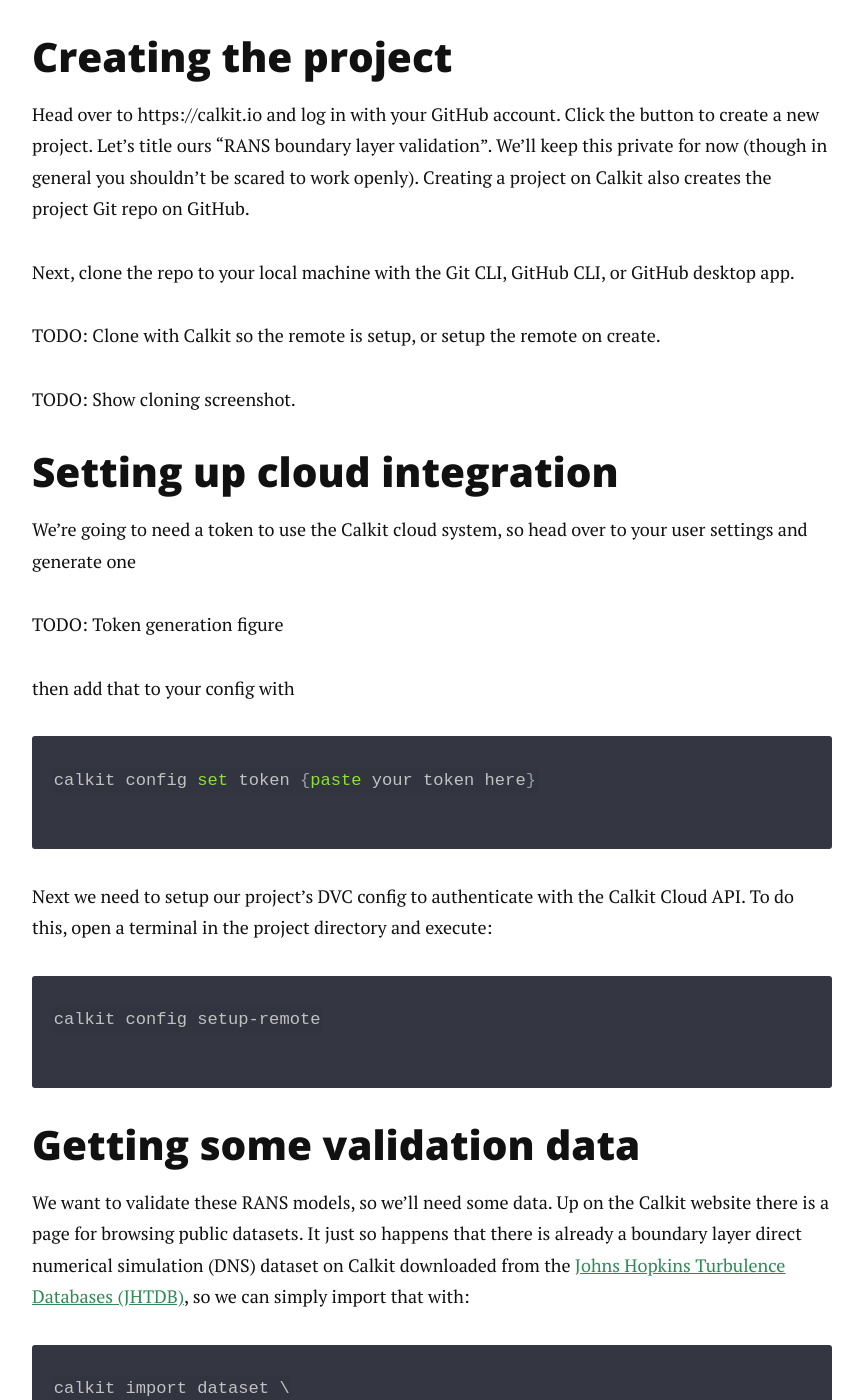
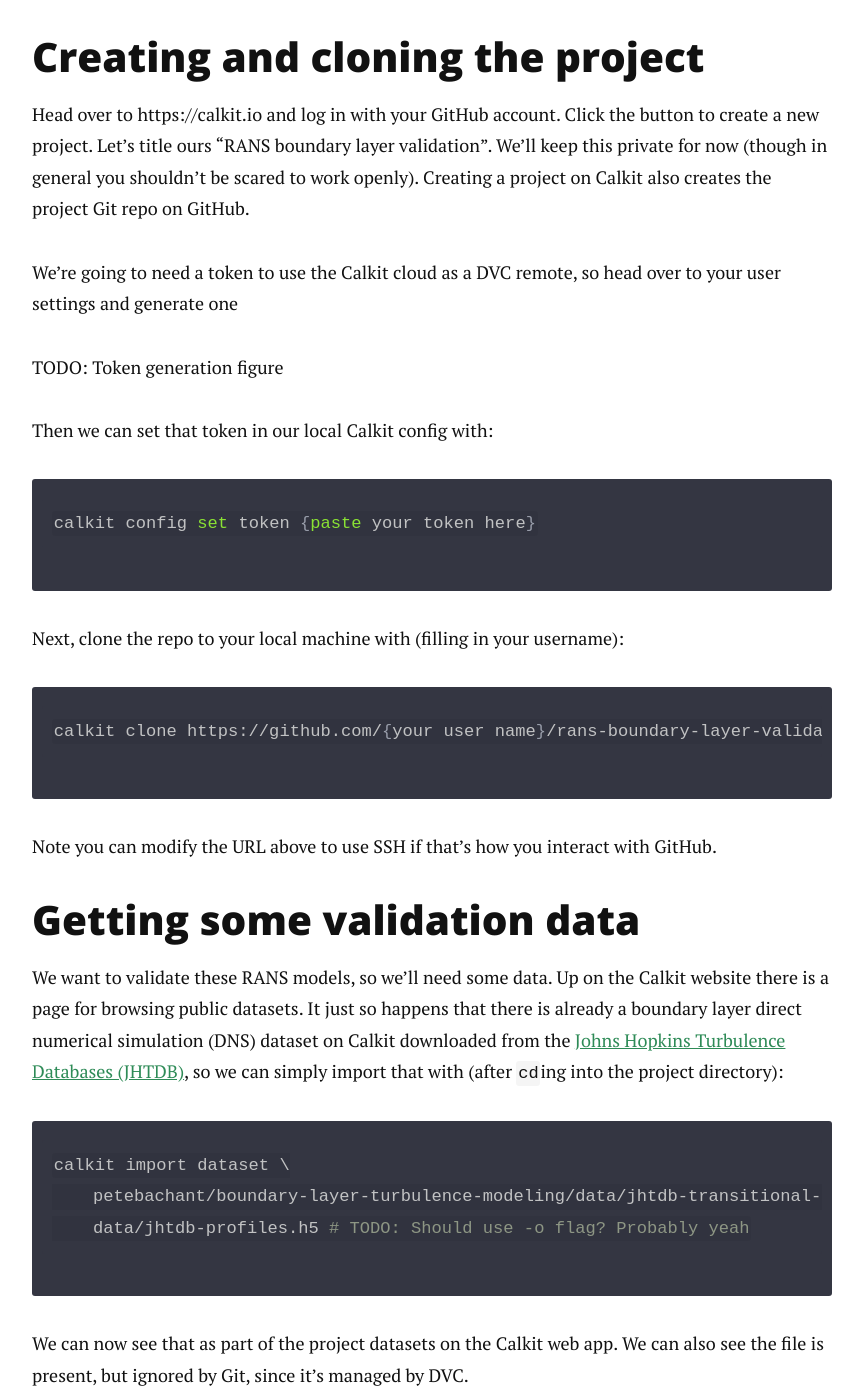
Before and after one commit to petebachant/petebachant.github.io, a Jekyll site: the page built from _posts/2024-10-15-reproducible-openfoam.markdown, in a window 1280 px wide and 1400 px high, scrolled down 1889 px. Shown: the whole window, without its empty margins (208-1071 px from the left). Built offline with Jekyll 4.4.1, drawn with Linux system fonts in a browser that asks for light colours; nearby versions of some CDN libraries; formulas are drawn with MathJax 3; comment, search, counter and statistics services are not loaded; some of the changed text lies outside the part shown.

Commit message:
Simplify of-repro post

````diff
--- a/_posts/2024-10-15-reproducible-openfoam.markdown
+++ b/_posts/2024-10-15-reproducible-openfoam.markdown
@@ -73,33 +73,25 @@
 (though in general you shouldn't be scared to work openly).
 Creating a project on Calkit also creates the project Git repo on GitHub.
 
-Next, clone the repo to your local machine with the Git CLI, GitHub CLI,
-or GitHub desktop app.
-
-TODO: Clone with Calkit so the remote is setup, or setup the remote on create.
-
-TODO: Show cloning screenshot.
-
-## Setting up cloud integration
-
-We're going to need a token to use the Calkit cloud system,
+We're going to need a token to use the Calkit cloud as a DVC remote,
 so head over to your user settings and generate one
 
 TODO: Token generation figure
 
-then add that to your config with
+Then we can set that token in our local Calkit config with:
 
 ```sh
 calkit config set token {paste your token here}
 ```
 
-Next we need to setup our project's DVC config to
-authenticate with the Calkit Cloud API.
-To do this, open a terminal in the project directory and execute:
+Next, clone the repo to your local machine with (filling in your username):
 
 ```sh
-calkit config setup-remote
+calkit clone https://github.com/{your user name}/rans-boundary-layer-validation.git
 ```
+
+Note you can modify the URL above to use SSH if that's how you interact with
+GitHub.
 
 ## Getting some validation data
 
@@ -109,7 +101,7 @@
 direct numerical simulation (DNS) dataset on
 Calkit downloaded from the
 [Johns Hopkins Turbulence Databases (JHTDB)](https://turbulence.pha.jhu.edu/),
-so we can simply import that with:
+so we can simply import that with (after `cd`ing into the project directory):
 
 ```sh
 calkit import dataset \
@@ -179,13 +171,8 @@
 We can see the help output of the script with:
 
 ```sh
-calkit runenv python run.py -h
+calkit runenv -- python run.py -h
 ```
-
-Note that we don't need to specify the environment in which to run the command
-since there's only one in the project, but if there are multiple,
-Calkit will complain that you need to pick an environment or set one as the
-default.
 
 We want to run the simulation with a few different turbulence models:
 
````
Also changed, not shown: other parts of _posts/2024-10-15-reproducible-openfoam.markdown (+3 -3 lines).
